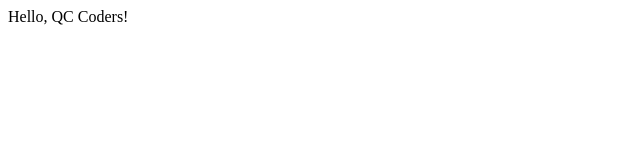
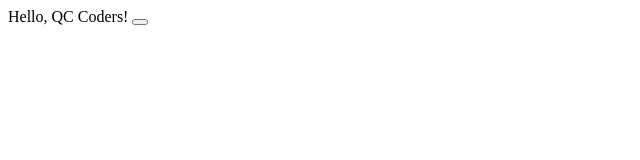
Before and after one commit to qccoders/anochat, a plain HTML site: page public/index.html in a window 1280 px wide. Shown: the full height of the page, 0-640 px from the left. Drawn offline with Linux system fonts and the light colour scheme.

Commit message:
add button

```diff
--- a/public/index.html
+++ b/public/index.html
@@ -1 +1,11 @@
 Hello, QC Coders!
+
+<button onclick="newChat()"></button>
+
+<script>
+function newChat() {
+    fetch("http://localhost:3000/api/chats", {method:"POST"})
+    .then(response => response.json())
+    .then(json => console.log(json));
+}
+</script>
```
Also changed, not shown: 1 other file.
